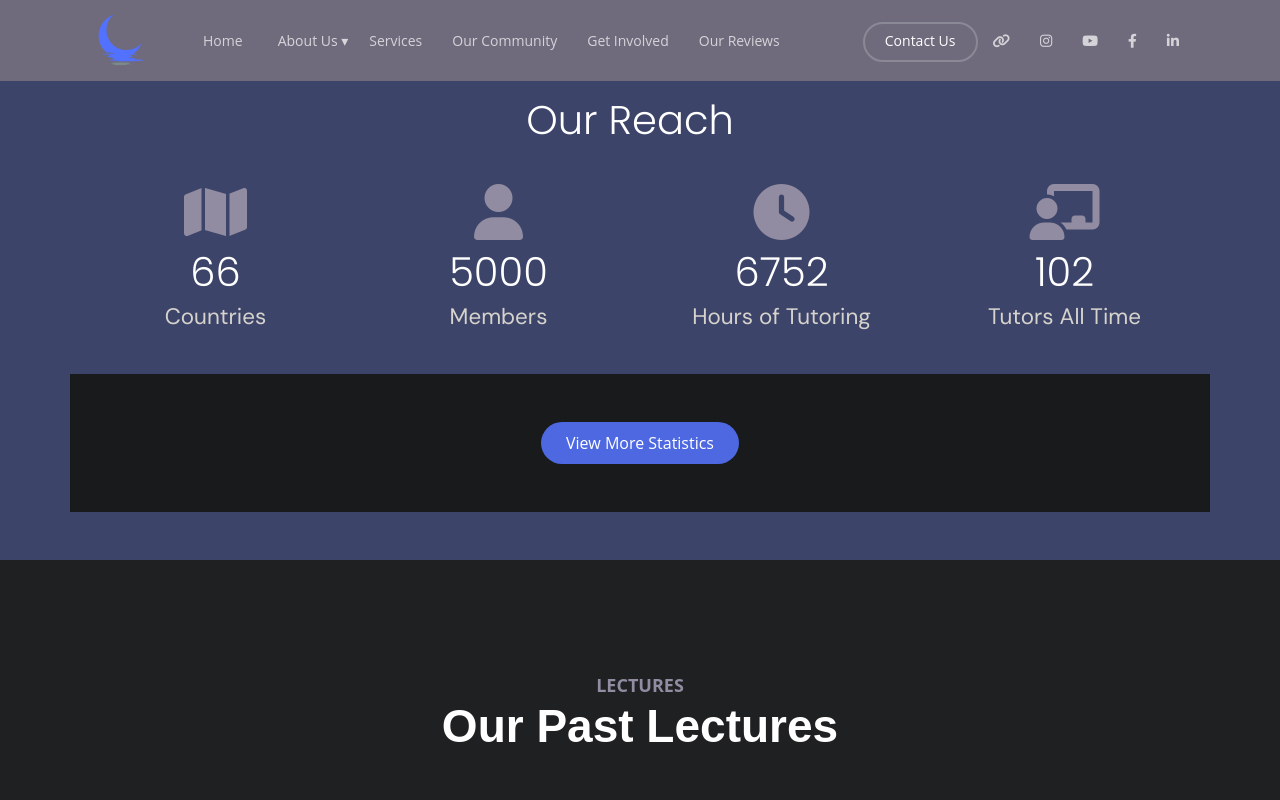
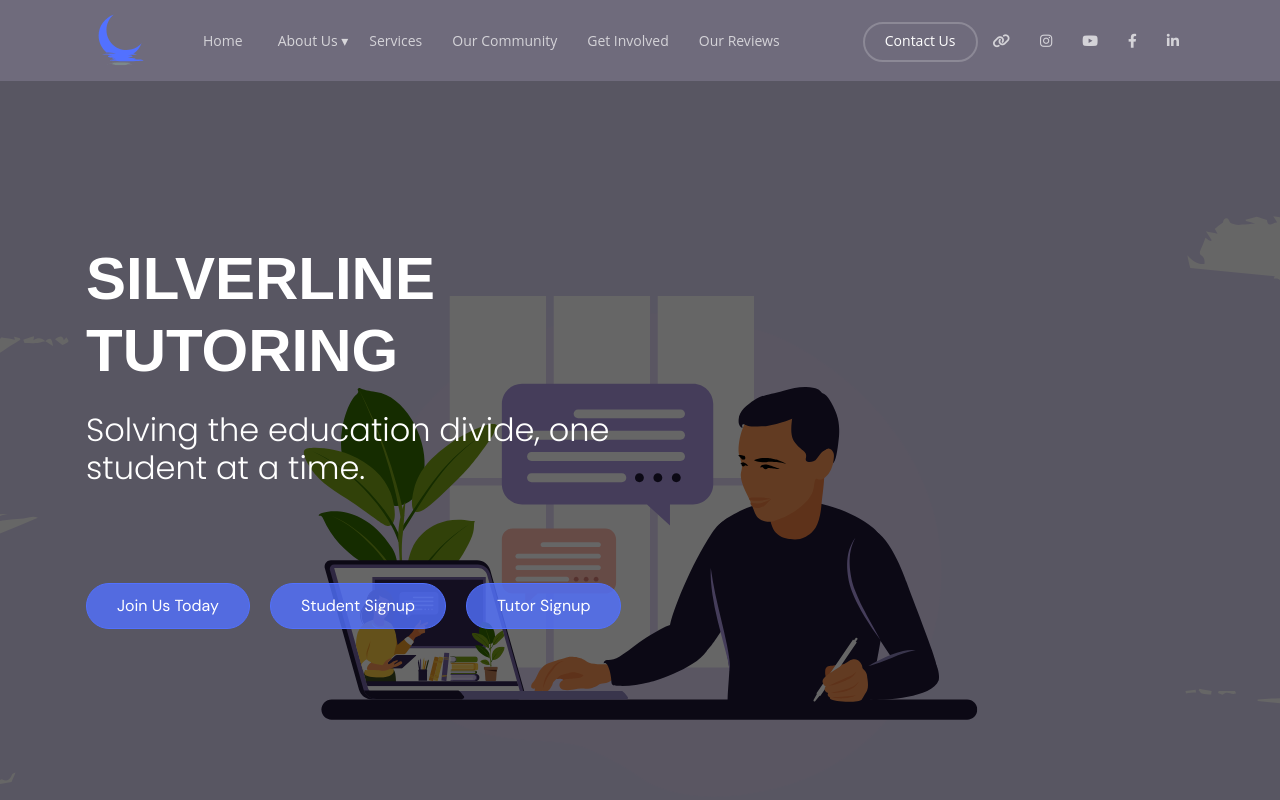
Before and after one commit to manntalati/Silverline-College-Counseling-Expansion, a React (Create React App) app in the folder frontend/: page / in a window 1280 px wide. Shown: the top 800 px of the page. Built offline with nearby package versions, Linux system fonts and the light colour scheme.

Commit message:
fixed halfway

```diff
--- a/frontend/src/App.js
+++ b/frontend/src/App.js
@@ -2,6 +2,7 @@ import { BrowserRouter as Router, Route, Routes } from "react-router-dom";
 import "./App.css";
 import "./css/style.css";
 import Reach from "./components/Reach.js";
+import Hero from "./components/Hero.js";
 import Footer from "./components/Footer.js";
 import Method from "./components/Method/Method";
 import Partners from "./components/Partners";
@@ -32,10 +33,12 @@ function App() {
             element={
               <>
                 <NavBar pageName="home" />
+                <Hero />
                 <Reach />
                 <Lectures />
                 <Team />
                 <Testimonials />
+                <Faq />
                 <Footer />
               </>
             }
--- a/frontend/src/components/Hero.js
+++ b/frontend/src/components/Hero.js
@@ -1,35 +1,24 @@
 import React from 'react';
 
-function Hero() {
+const Hero = () => {
   return (
-    <header style={{ paddingLeft: 0 }}>
-      <div
-        className='image-area'
-        style={{ backgroundImage: "url(hero.png)"
-                /*Replace with image of choice*/,
-                height: 800 }}>
-        <div
-          className='mask'
-          style={{ backgroundColor: 'rgba(256, 256, 256)' }}>
-          <div
-            className='d-flex justify-content-center align-items-center h-100'>
-            <div className='text-white'>
-              <h1 className='mb-3'
-                style={{
-        position: 'absolute', left: '50%', top: '0%',
-        transform: 'translate(-50%, -50%)'}}
-                >Silverline Tutoring</h1>
-              <a className='button' href='#!' role='button'style={{
-        position: 'absolute', left: '50%', top: '25%',
-        transform: 'translate(-50%, -50%)'}}>
-                Any call to action needed (button)
-              </a>
+    <div className="hero hero1 overlay" id='hero_overlay'>
+      <div className="container">
+        <div className="row align-items-center">
+          <div className="col-lg-7 pt-7">
+            <h1 className="heading mb-4">SILVERLINE TUTORING</h1>
+            <h2 className="mb-5">Solving the education divide, one student at a time.</h2>
+            <div>
+              <p className="my-5"><a href="https://discord.gg/kD8aMaX2gP" target="_blank" className="btn btn-primary">Join Us Today</a></p>
+              <p className="my-4"><a href="/get-involved.html" target="_blank" className="btn btn-primary">Student Signup</a></p>
+              <p className="my-4"><a href="/get-involved.html" target="_blank" className="btn btn-primary">Tutor Signup</a></p>
+              {/* <p className="my-4"><a href="https://silverlinetutoringinc.betterworld.org/donate" target="_blank" className="btn btn-primary">Donate</a></p> */}
             </div>
           </div>
         </div>
       </div>
-      {/*More will be added based on what is needed*/}
-    </header>
-
+    </div>
   );
 }
+
+export default Hero
--- a/frontend/src/components/Partners.js
+++ b/frontend/src/components/Partners.js
@@ -53,7 +53,7 @@ const Partners = () => {
                 >
                   <img
                     src={partner1}
-                    alt="panda express"
+                    alt="The pond"
                     className="img-fluid"
                   />
                 </a>
@@ -150,7 +150,7 @@ const Partners = () => {
                 >
                   <img
                     src={partner3}
-                    alt="bumper investing"
+                    alt="Canva"
                     className="img-fluid"
                   />
                 </a>
@@ -196,7 +196,7 @@ const Partners = () => {
                 >
                   <img
                     src={partner4}
-                    alt="bumper investing"
+                    alt="American Red Cross"
                     className="img-fluid"
                   />
                 </a>
@@ -240,7 +240,7 @@ const Partners = () => {
                 >
                   <img
                     src={partner5}
-                    alt="bumper investing"
+                    alt="365 to Japan"
                     className="img-fluid"
                   />
                 </a>
@@ -285,7 +285,7 @@ const Partners = () => {
                 >
                   <img
                     src={partner6}
-                    alt="bumper investing"
+                    alt="Sultan's Marketing"
                     className="img-fluid"
                   />
                 </a>
@@ -376,7 +376,7 @@ const Partners = () => {
                 >
                   <img
                     src={partner8}
-                    alt="panda express"
+                    alt="Equality in Forensics"
                     className="img-fluid"
                   />
                 </a>
@@ -423,7 +423,7 @@ const Partners = () => {
                 >
                   <img
                     src={partner9}
-                    alt="panda express"
+                    alt="Chipotle of Drumhill Chelmsford, MA"
                     className="img-fluid"
                   />
                 </a>
@@ -470,7 +470,7 @@ const Partners = () => {
                 >
                   <img
                     src={partner10}
-                    alt="panda express"
+                    alt="The Wish Project"
                     className="img-fluid"
                   />
                 </a>
@@ -517,7 +517,7 @@ const Partners = () => {
                 >
                   <img
                     src={partner11}
-                    alt="panda express"
+                    alt="Chelmsford High School"
                     className="img-fluid"
                   />
                 </a>
--- a/frontend/src/components/Reach.js
+++ b/frontend/src/components/Reach.js
@@ -114,15 +114,8 @@ const Reach = () => {
             </div>
           </div>
         </div>
-        <div className="container py-5 mt-4">
-          <a
-            href="./" /* placeholder */
-            className="btn rounded-pill text-white py-2 px-4"
-            style={{ backgroundColor: "#4D68E1" }}
-          >
-            View More Statistics
-          </a>
-        </div>
+        <p class="text-center" data-aos="fade-up" data-aos-delay="300" style={{ paddingTop: "20px" }}><a
+          href="community.html#target" class="btn btn-primary text-lg-center">View More Statistics</a></p>
       </div>
     </>
   );
```
Also changed, not shown: frontend/src/css/style.css, 1 other file (tests, documents, lock files or other folders). Lines whose indentation alone changed are shown as unchanged.
